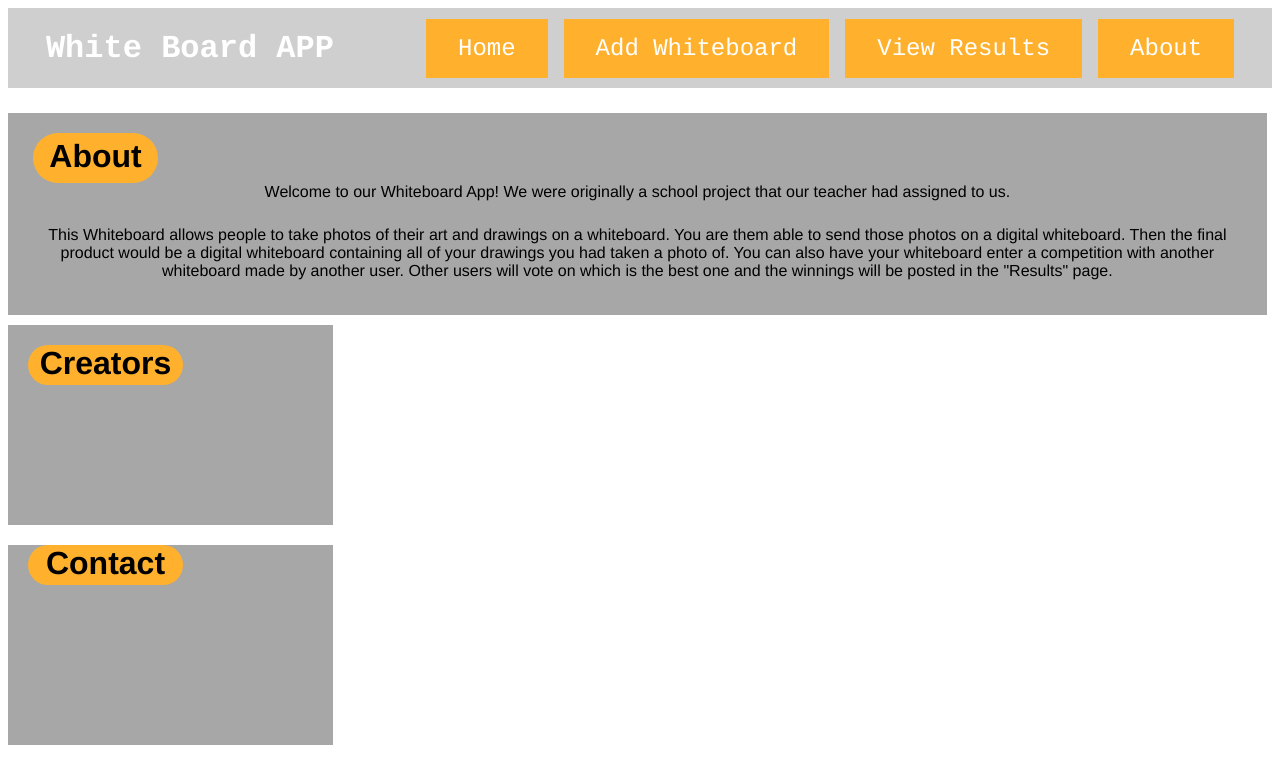
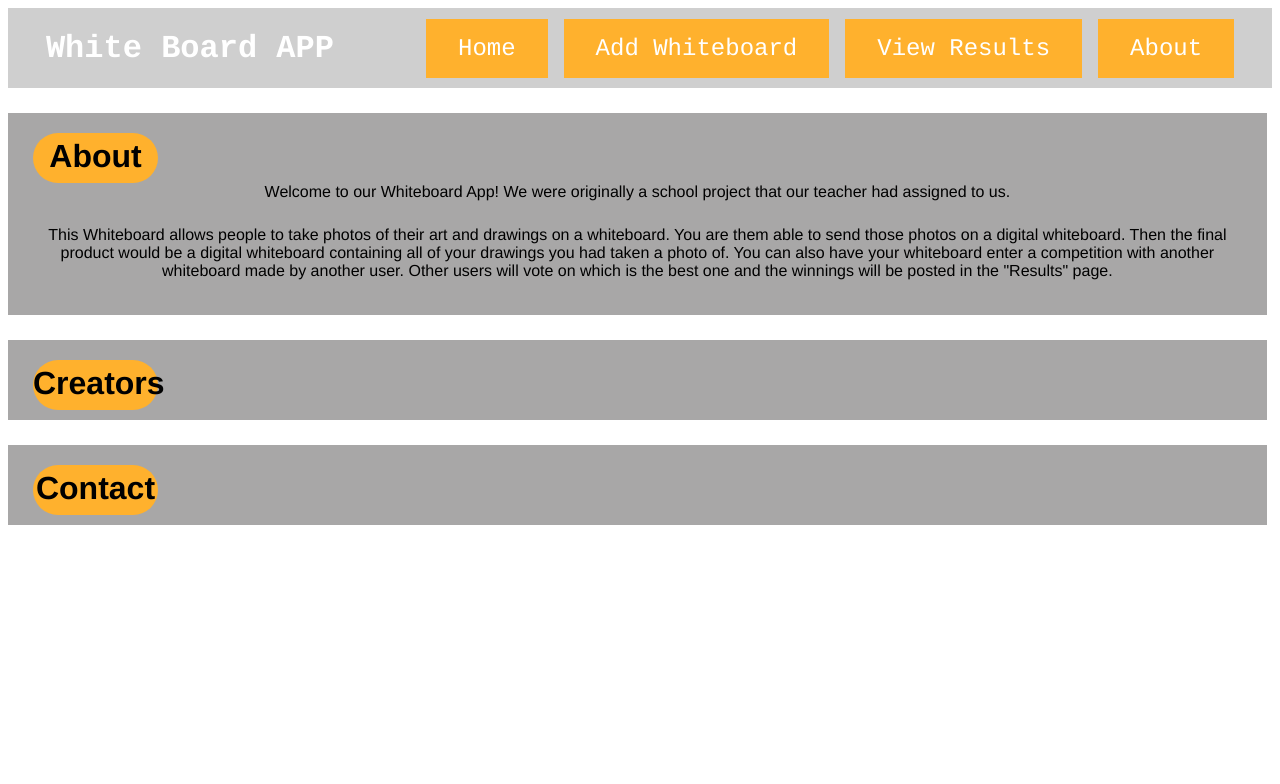
Before and after one commit to koolkat254/WhiteBoardApp, a React (Create React App) app: page /about in a window 1280 px wide. Shown: the top 784 px of the page. Built offline with nearby package versions, Linux system fonts and the light colour scheme.

Commit message:
css cleaned, notes added

```diff
--- a/src/pages/AboutPage.js
+++ b/src/pages/AboutPage.js
@@ -8,6 +8,7 @@ const AboutPage = () => {
             <h1 className={styles.labeltxt}>About</h1>
         </div>
         <div>
+          {/* About Text */}
           <p className={styles.prg}>Welcome to our Whiteboard App! We were originally a school project that our teacher had assigned to us.</p>
           <p className={styles.prg}>This Whiteboard allows people to take photos of their art and drawings on a whiteboard. You are them able
             to send those photos on a digital whiteboard. Then the final product would be a digital whiteboard containing all of your drawings
@@ -15,15 +16,20 @@ const AboutPage = () => {
             users will vote on which is the best one and the winnings will be posted in the "Results" page.</p>
         </div>
       </div>
-      <div className={styles.creators}>
-        <h1>Creators</h1>
+      <div className={styles.box}>
+        <div className={styles.boxlabel}>
+          <h1 className={styles.labeltxt}>Creators</h1>
+        </div>
         {/* Creators Names */}
 
       </div>
-      <div className={styles.contact}>
-        <h1>Contact</h1>
+      <div className={styles.box}>
+        <div className={styles.boxlabel}>
+          <h1 className={styles.labeltxt}>Contact</h1>
+        </div>
+        {/* Contact Info */}
+
       </div>
-
     </div>
   )
 }
--- a/src/pages/AboutPage.module.css
+++ b/src/pages/AboutPage.module.css
@@ -34,46 +34,6 @@
     margin-top: 0%;
 }
 
-
-.creators {
-    background-color: rgb(168, 167, 167);
-    width: 325px;
-    height: 200px;
-    /* position: absolute; */
-   /*  margin-left: 70%; */
-    overflow: auto;
-    margin-top: 10px;
-
-}
-
-.creators h1 {
-    margin: 20px;
-    text-align: center;
-    background-color: #FFB12D;
-    width: 155px;
-    height: 40px;
-    border-radius: 25px;
-}
-
-
-.contact {
-    background-color: rgb(168, 167, 167);
-    width: 325px;
-    height: 200px;
-    /* position: absolute; */
-    /* margin-left: 70%; */
-    margin-top: 3px;
-}
-
-.contact h1 {
-    margin: 20px;
-    text-align: center;
-    background-color: #FFB12D;
-    width: 155px;
-    height: 40px;
-    border-radius: 25px;
-}
-
 .dot {
     height: 25px;
   width: 25px;
```
